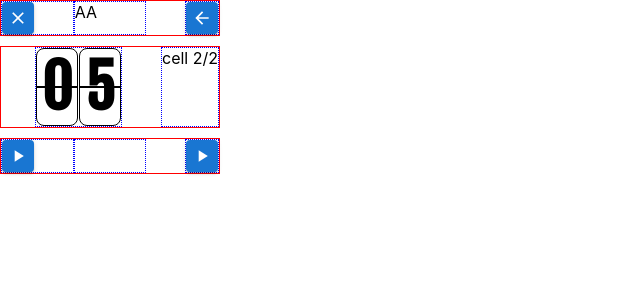
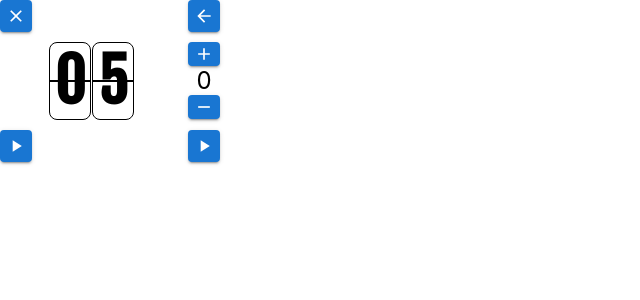
Before and after one commit to Vlasakh/TimerDesctop, a React (Create React App) app in the folder app/: page /#/ in a window 1280 px wide. Shown: the top 300 px of the page, without its empty margins (0-640 px from the left). Built offline with nearby package versions, Linux system fonts and the light colour scheme.

Commit message:
Added second timer and rounds

```diff
--- a/app/src/atoms/IconButton/IconButton.jsx
+++ b/app/src/atoms/IconButton/IconButton.jsx
@@ -1,13 +1,13 @@
-import cx from "clsx";
+import cx from 'clsx';
 
-import Button from "@mui/material/Button";
+import Button from '@mui/material/Button';
 
-import styles from "./IconButton.module.scss";
+import styles from './IconButton.module.scss';
 
-export function IconButton({ icon: Icon, onClick, text = "" }) {
+export function IconButton({ icon: Icon, onClick, text = '', className }) {
 	return (
 		<Button
-			className={cx(styles.iconButton, styles.button)}
+			className={cx(styles.iconButton, styles.button, className)}
 			variant="contained"
 			startIcon={Icon && <Icon />}
 			onClick={onClick}
--- /dev/null
+++ b/app/src/constants.js
@@ -0,0 +1,2 @@
+export const IS_DEBUG = process.env.NODE_ENV === 'development';
+// export const IS_DEBUG = 0;
--- a/app/src/modules/clock/Clock.jsx
+++ b/app/src/modules/clock/Clock.jsx
@@ -1,19 +1,24 @@
 import cx from 'clsx';
 
+import PlusIcon from '@mui/icons-material/Add';
 import ArrowBackIcon from '@mui/icons-material/ArrowBack';
 import CloseIcon from '@mui/icons-material/Close';
 import PauseIcon from '@mui/icons-material/Pause';
 import PlayIcon from '@mui/icons-material/PlayArrow';
+import MinusIcon from '@mui/icons-material/Remove';
 import RestoreIcon from '@mui/icons-material/Restore';
+import StopIcon from '@mui/icons-material/Stop';
 
 import { IconButton } from '../../atoms/IconButton/IconButton';
 import { formatTime } from '../../utils/date/formatTime';
 import styles from './Clock.module.scss';
 import { useClock } from './use-clock';
+import { useRoundsCounter } from './use-rounds-counter';
 
 export function Clock() {
-	const { onStart, currentTime, isRunning, onStartPauseToggle, onReset, isPaused, postTimerTime, postTimerRunning } =
+	const { currentTime, postTimer, isRunning, isPostTimerRunning, onStartPauseToggle, onReset, onStopPostTimer } =
 		useClock();
+	const { rounds, onDecrement, onRoundsReset, onIncrement } = useRoundsCounter();
 
 	const handleClose = () => {
 		window.electron?.windowControl?.close();
@@ -25,7 +30,7 @@ export function Clock() {
 				<div className={styles.close}>
 					<IconButton icon={CloseIcon} onClick={handleClose} />
 				</div>
-				<div>AA</div>
+				<div className={styles.hiddenContent}>AA</div>
 				<div className={styles.goBack}>
 					<div>
 						<IconButton icon={ArrowBackIcon} onClick={() => {}} />
@@ -42,7 +47,11 @@ export function Clock() {
 							))}
 					</div>
 				</div>
-				<div className={styles.rounds}>cell 2/2</div>
+				<div className={styles.rounds}>
+					<IconButton className={styles.rounds__roundsBtn} icon={PlusIcon} onClick={onIncrement} />
+					<div onClick={onRoundsReset}>{rounds}</div>
+					<IconButton className={styles.rounds__roundsBtn} icon={MinusIcon} onClick={onDecrement} />
+				</div>
 			</div>
 			<div className={styles.row}>
 				<div className={styles.reset}>
@@ -51,12 +60,18 @@ export function Clock() {
 						{isRunning && <IconButton icon={RestoreIcon} onClick={onReset} />}
 					</div>
 				</div>
-				<div>{postTimerRunning && formatTime(postTimerTime, 'm')}</div>
+				<div className={styles.postTimer}>
+					{isPostTimerRunning && (
+						<>
+							-<span>{formatTime(postTimer, 'm')}</span>
+						</>
+					)}
+				</div>
 				<div className={styles.pause}>
 					<div>
 						{isRunning && <IconButton icon={PauseIcon} onClick={onStartPauseToggle} />}
-						{!isRunning && <IconButton icon={PlayIcon} onClick={onStartPauseToggle} />}
-						{/*{!isRunning && !isPaused && <IconButton icon={PlayIcon} onClick={onStart} />}*/}
+						{!isRunning && !isPostTimerRunning && <IconButton icon={PlayIcon} onClick={onStartPauseToggle} />}
+						{isPostTimerRunning && <IconButton icon={StopIcon} onClick={onStopPostTimer} />}
 					</div>
 				</div>
 			</div>
--- a/app/src/modules/clock/Clock.module.scss
+++ b/app/src/modules/clock/Clock.module.scss
@@ -1,3 +1,5 @@
+$IS_DEBUG: false;
+
 @font-face {
   font-family: 'FjallaOne';
   src: url('../../fonts/fjalla-one.ttf') format('truetype');
@@ -19,9 +21,7 @@
     }
   }
 
-  .close {
-    //grid-row: 1 / 2;
-  }
+  .close {}
 
   .goBack {
     justify-self: end;
@@ -74,23 +74,50 @@
     }
   }
 
-  .reset {
-    //grid-row: 3 / 4;
+  .rounds {
+    &__roundsBtn {
+      height: 24px;
+    }
+
+    & > div {
+      font-size: 24px;
+      text-align: center;
+    }
+  }
+
+  .reset {}
+
+  .postTimer {
+    display: flex;
+    font-family: FjallaOne;
+    font-size: 28px;
+    text-align: center;
+    white-space: nowrap;
+    color: #555;
+
+    & > span {
+      display: block;
+      width: 1px;
+    }
   }
 
   .pause {
     justify-self: end;
   }
+}
 
-  .rounds {
-    //grid-row: 2 / 3;
+.hiddenContent {
+  opacity: 0;
+}
+
+.container > div {
+  @if $IS_DEBUG {
+    border: 1px solid red;
   }
 }
 
-.container > div {
-  border: 1px solid red;
+.container .row > div {
+  @if $IS_DEBUG {
+    border: 1px dotted blue;
+  }
 }
-
-.container .row > div {
-  border: 1px dotted blue;
-}
--- a/app/src/modules/clock/use-clock.js
+++ b/app/src/modules/clock/use-clock.js
@@ -1,14 +1,18 @@
 import { useEffect, useRef, useState } from 'react';
 
-// const DEF_TIME = 60;
-// const DEF_POST_TIMER_DURATION = 300;
-const DEF_TIME = 5;
-const DEF_POST_TIMER_DURATION = 5;
+import { IS_DEBUG } from '../../constants';
+
+const DEF_TIME = IS_DEBUG ? 5 : 60;
+const DEF_POST_TIMER_DURATION = IS_DEBUG ? 5 : 300;
 
 export function useClock(initialTimeInSeconds = DEF_TIME, postTimerDurationInSeconds = DEF_POST_TIMER_DURATION) {
 	const [currentTime, setCurrentTime] = useState(DEF_TIME);
 	const [isRunning, setIsRunning] = useState(false);
 	const timeoutRef = useRef(null);
+
+	const [postTimer, setPostTimer] = useState(0);
+	const [isPostTimerRunning, setIsPostTimerRunning] = useState(false);
+	const postTimerRef = useRef(null);
 
 	useEffect(() => {
 		if (isRunning) {
@@ -19,25 +23,54 @@ export function useClock(initialTimeInSeconds = DEF_TIME, postTimerDurationInSec
 			} else {
 				setIsRunning(false);
 				setCurrentTime(DEF_TIME);
+				setIsPostTimerRunning(true); // Start post timer
 			}
 		}
 		return () => clearTimeout(timeoutRef.current);
 	}, [isRunning, currentTime]);
 
+	useEffect(() => {
+		if (isPostTimerRunning) {
+			if (postTimer < DEF_POST_TIMER_DURATION) {
+				postTimerRef.current = setTimeout(() => {
+					setPostTimer(postTimer + 1);
+				}, 1000);
+			} else {
+				setIsPostTimerRunning(false);
+				setPostTimer(0);
+			}
+		}
+		return () => clearTimeout(postTimerRef.current);
+	}, [isPostTimerRunning, postTimer]);
+
 	const handleStartPauseToggle = () => {
 		setIsRunning(!isRunning);
+		if (isPostTimerRunning) {
+			setIsPostTimerRunning(false);
+			setPostTimer(0);
+		}
 	};
 
 	const handleReset = () => {
 		setIsRunning(false);
 		setCurrentTime(DEF_TIME);
 		clearTimeout(timeoutRef.current);
+		setIsPostTimerRunning(false); // Reset post timer state
+		setPostTimer(0); // Reset post timer count
+	};
+
+	const handleStopPostTimer = () => {
+		setIsPostTimerRunning(false);
+		setPostTimer(0);
 	};
 
 	return {
 		onStartPauseToggle: handleStartPauseToggle,
 		onReset: handleReset,
+		onStopPostTimer: handleStopPostTimer,
 		currentTime,
+		postTimer,
 		isRunning,
+		isPostTimerRunning,
 	};
 }
--- /dev/null
+++ b/app/src/modules/clock/use-rounds-counter.js
@@ -0,0 +1,24 @@
+import { useCallback, useState } from 'react';
+
+export const useRoundsCounter = () => {
+	const [rounds, setRounds] = useState(0);
+
+	const handleIncrement = useCallback(() => {
+		setRounds((prevRounds) => prevRounds + 1);
+	}, []);
+
+	const handleDecrement = useCallback(() => {
+		setRounds((prevRounds) => prevRounds - 1);
+	}, []);
+
+	const handleReset = useCallback(() => {
+		setRounds(0);
+	}, []);
+
+	return {
+		rounds,
+		onIncrement: handleIncrement,
+		onDecrement: handleDecrement,
+		onRoundsReset: handleReset,
+	};
+};
--- a/package.json
+++ b/package.json
@@ -4,8 +4,8 @@
 	"description": "",
 	"main": "main.js",
 	"scripts": {
-		"start": "electron .",
-		"start:app": "cd app && npm start",
+		"start:electron": "electron .",
+		"start:react-app": "cd app && npm start",
 		"package-mac": "electron-packager . TimerDesktop --platform=darwin --arch=x64 --out=dist --overwrite --ignore=node_modules --prune=true --asar.unpack='resources/**/*'"
 	},
 	"build": {
```
